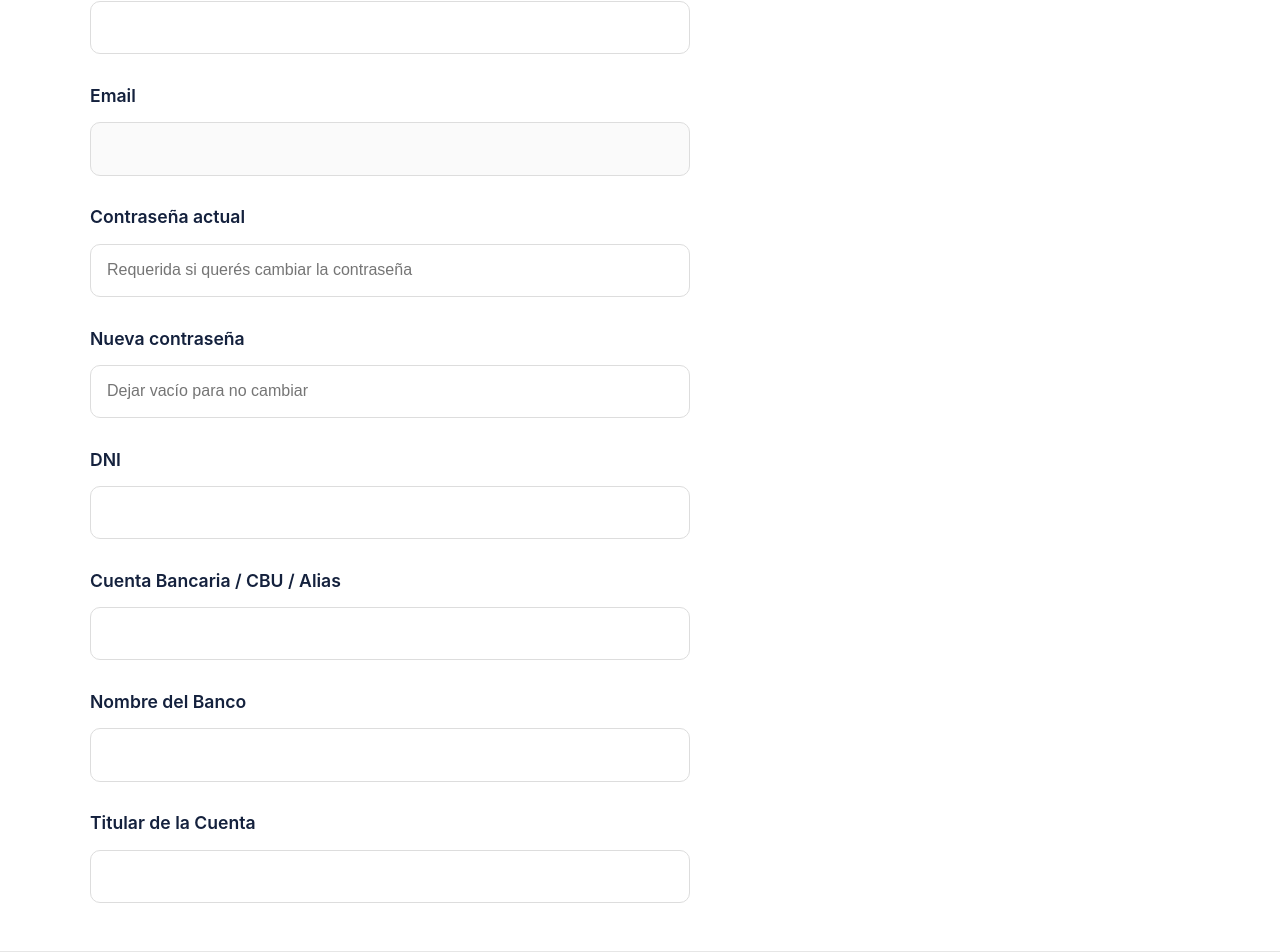
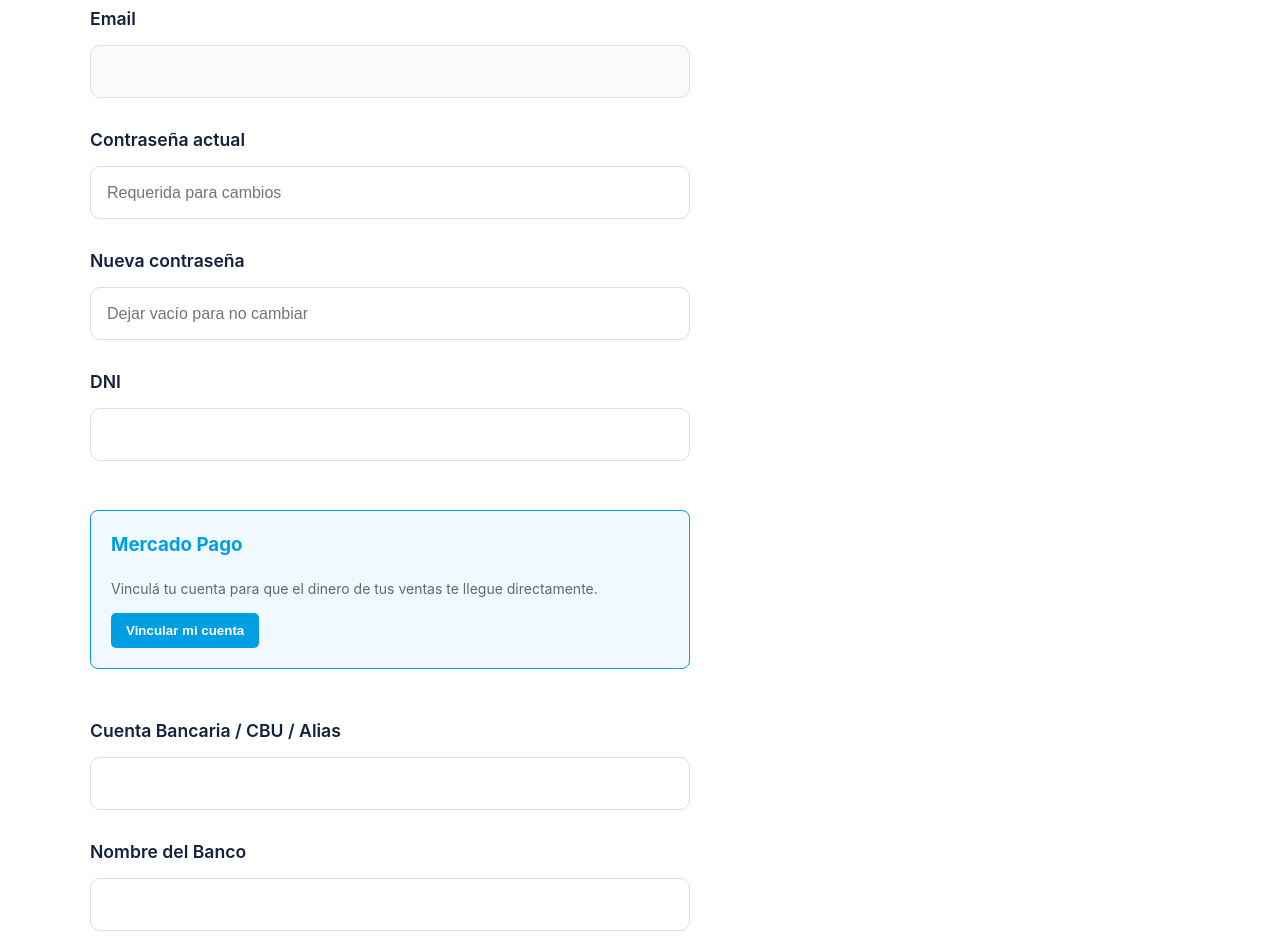
Before and after one commit to IsmaelEnrique/PFC-AIA, a React (Vite) app in the folder frontend/: page /perfil in a window 1280 px wide. Shown: the part 321-1273 px from the top of the page. Built offline with nearby package versions, Linux system fonts and the light colour scheme; no server answers; sample sign-in values are in the browser's storage.

Commit message:
Intento de agregar mercado pago (falta terminar)

```diff
--- a/frontend/src/pages/Perfil.jsx
+++ b/frontend/src/pages/Perfil.jsx
@@ -1,8 +1,9 @@
 import { useState, useEffect } from "react";
-import { useNavigate } from "react-router-dom";
+import { useNavigate, useSearchParams } from "react-router-dom"; // 👈 Agregamos useSearchParams
 
 export default function Perfil() {
   const navigate = useNavigate();
+  const [searchParams] = useSearchParams(); // 👈 Para capturar el estado de la vinculación
   const user = JSON.parse(localStorage.getItem("user"));
 
   const [form, setForm] = useState({
@@ -14,15 +15,22 @@ export default function Perfil() {
     dni: "",
     nombre_banco: "",
     nombre_titular: "",
+    mp_vinculado: false, // 👈 Nuevo estado para saber si ya está vinculado
   });
 
   const [formOriginal, setFormOriginal] = useState(null);
   const [errors, setErrors] = useState({});
   const [success, setSuccess] = useState(false);
+  const [mpStatus, setMpStatus] = useState(null); // 👈 Para mensajes de Mercado Pago
 
   // 🔄 Cargar datos del usuario
   useEffect(() => {
     if (!user) return;
+
+    // Chequeamos si venimos de una redirección de Mercado Pago
+    const status = searchParams.get("status");
+    if (status === "success") setMpStatus("¡Cuenta de Mercado Pago vinculada con éxito!");
+    if (status === "error") setMpStatus("Hubo un error al vincular Mercado Pago.");
 
     fetch(`http://localhost:4000/api/usuarios/${user.id_usuario}`)
       .then(res => res.json())
@@ -37,35 +45,40 @@ export default function Perfil() {
             dni: data.dni || "",
             nombre_banco: data.nombre_banco || "",
             nombre_titular: data.nombre_titular || "",
+            mp_vinculado: !!data.mp_user_id, // 👈 Si existe mp_user_id en la DB, está vinculado
           };
           setForm(datosUsuario);
           setFormOriginal(datosUsuario);
         }
       });
-  }, []);
+  }, [searchParams]);
 
-  // Detectar cambios en el formulario (ignorando contraseñas vacías)
+  // 💳 Función para iniciar vinculación con Mercado Pago
+  const handleVincularMP = () => {
+    const clientId = "7848395303150296"; // Tu ID real
+    const redirectUri = encodeURIComponent("http://localhost:4000/api/pagos/callback");
+    const state = user.id_usuario; // Pasamos el ID para que el backend sepa a quién guardar el token
+
+    const authUrl = `https://auth.mercadopago.com.ar/authorization?client_id=${clientId}&response_type=code&platform_id=mp&redirect_uri=${redirectUri}&state=${state}`;
+
+    window.location.href = authUrl;
+  };
+
+  // Detectar cambios en el formulario
   const cambiosRealizados =
     formOriginal !== null &&
-    (JSON.stringify({ ...form, contrasena_nueva: "", contrasena_anterior: "" }) !==
-    JSON.stringify({ ...formOriginal, contrasena_nueva: "", contrasena_anterior: "" }) ||
+    (JSON.stringify({ ...form, contrasena_nueva: "", contrasena_anterior: "", mp_vinculado: false }) !==
+    JSON.stringify({ ...formOriginal, contrasena_nueva: "", contrasena_anterior: "", mp_vinculado: false }) ||
     form.contrasena_nueva !== "");
 
   const validateForm = () => {
     const newErrors = {};
     if (!form.nombre) newErrors.nombre = "El nombre es obligatorio";
 
-    // Si intenta cambiar contraseña, validar
     if (form.contrasena_nueva) {
-      if (!form.contrasena_anterior) {
-        newErrors.contrasena_anterior = "Debés ingresar tu contraseña actual";
-      }
-      if (form.contrasena_nueva.length < 6) {
-        newErrors.contrasena_nueva = "La nueva contraseña debe tener al menos 6 caracteres";
-      }
-      if (form.contrasena_nueva === form.contrasena_anterior) {
-        newErrors.contrasena_nueva = "La nueva contraseña debe ser diferente";
-      }
+      if (!form.contrasena_anterior) newErrors.contrasena_anterior = "Debés ingresar tu contraseña actual";
+      if (form.contrasena_nueva.length < 6) newErrors.contrasena_nueva = "La nueva contraseña debe tener al menos 6 caracteres";
+      if (form.contrasena_nueva === form.contrasena_anterior) newErrors.contrasena_nueva = "La nueva contraseña debe ser diferente";
     }
 
     setErrors(newErrors);
@@ -75,22 +88,11 @@ export default function Perfil() {
   const handleGuardarCambios = async (e) => {
     e.preventDefault();
     setSuccess(false);
-
-    if (!user) {
-      setErrors({ general: "Debés iniciar sesión" });
-      return;
-    }
-
-    if (!validateForm()) return;
-
-    if (!window.confirm("¿Estás seguro que querés guardar los cambios?")) {
-      return;
-    }
+    if (!user || !validateForm()) return;
+    if (!window.confirm("¿Estás seguro que querés guardar los cambios?")) return;
 
     try {
-      const response = await fetch(
-        "http://localhost:4000/api/usuarios/perfil",
-        {
+      const response = await fetch("http://localhost:4000/api/usuarios/perfil", {
         method: "PUT",
         headers: { "Content-Type": "application/json" },
         body: JSON.stringify({
@@ -103,183 +105,117 @@ export default function Perfil() {
           nombre_banco: form.nombre_banco || null,
           nombre_titular: form.nombre_titular || null,
         }),
-        }
-      );
-
-      const data = await response.json();
+      });
 
       if (!response.ok) {
+        const data = await response.json();
         setErrors({ general: data.error });
         return;
       }
 
-      // Actualizar localStorage
-      localStorage.setItem(
-        "user",
-        JSON.stringify({
-          ...user,
-          nombre_usuario: form.nombre,
-        })
-      );
-
+      localStorage.setItem("user", JSON.stringify({ ...user, nombre_usuario: form.nombre }));
       setFormOriginal({ ...form, contrasena_nueva: "", contrasena_anterior: "" });
       setForm({ ...form, contrasena_nueva: "", contrasena_anterior: "" });
       setSuccess(true);
       setErrors({});
     } catch (error) {
-      console.error("Error:", error);
       setErrors({ general: "No se pudo conectar al servidor" });
     }
   };
 
   return (
-    <>
-
     <section className="panel-page">
       <div className="panel-container">
-          <div
-            className="panel-title"
-            style={{ display: "flex", alignItems: "center", justifyContent: "space-between", gap: "12px" }}
-          >
-            <span>
-              Mi <span className="accent">Perfil</span>
-            </span>
-           <button
-            type="button"
-            className="btn btn-back"
-            onClick={() => navigate("/admin")}
-          >
+        <div className="panel-title" style={{ display: "flex", alignItems: "center", justifyContent: "space-between", gap: "12px" }}>
+          <span>Mi <span className="accent">Perfil</span></span>
+          <button type="button" className="btn btn-back" onClick={() => navigate("/admin")}>
             ← Volver al panel
           </button>
         </div>
 
-          <p className="panel-subtitle">
-            Editá tus datos personales y de cobro
+        {/* 📢 Mensajes de Mercado Pago */}
+        {mpStatus && (
+          <p className={searchParams.get("status") === "success" ? "success-text" : "error-text"}>
+            {mpStatus}
           </p>
+        )}
 
         <form className="panel-form" noValidate>
+          {errors.general && <p className="error-text">{errors.general}</p>}
 
-            {errors.general && (
-              <p className="error-text">{errors.general}</p>
-            )}
-
-            {/* Nombre */}
           <div className="form-group">
             <label>Nombre *</label>
-              <input
-                type="text"
-                value={form.nombre}
-                onChange={e =>
-                  setForm({ ...form, nombre: e.target.value })
-                }
-              />
+            <input type="text" value={form.nombre} onChange={e => setForm({ ...form, nombre: e.target.value })} />
             {errors.nombre && <p className="error-text">{errors.nombre}</p>}
           </div>
 
-            {/* Email */}
           <div className="form-group">
             <label>Email</label>
-              <input
-                type="email"
-                value={form.mail}
-                disabled
-              />
+            <input type="email" value={form.mail} disabled />
           </div>
 
-            {/* Contraseña Anterior */}
           <div className="form-group">
             <label>Contraseña actual</label>
-              <input
-                type="password"
-                placeholder="Requerida si querés cambiar la contraseña"
-                value={form.contrasena_anterior}
-                onChange={e =>
-                  setForm({ ...form, contrasena_anterior: e.target.value })
-                }
-              />
+            <input type="password" placeholder="Requerida para cambios" value={form.contrasena_anterior} onChange={e => setForm({ ...form, contrasena_anterior: e.target.value })} />
             {errors.contrasena_anterior && <p className="error-text">{errors.contrasena_anterior}</p>}
           </div>
 
-            {/* Contraseña Nueva */}
           <div className="form-group">
             <label>Nueva contraseña</label>
-              <input
-                type="password"
-                placeholder="Dejar vacío para no cambiar"
-                value={form.contrasena_nueva}
-                onChange={e =>
-                  setForm({ ...form, contrasena_nueva: e.target.value })
-                }
-              />
+            <input type="password" placeholder="Dejar vacío para no cambiar" value={form.contrasena_nueva} onChange={e => setForm({ ...form, contrasena_nueva: e.target.value })} />
             {errors.contrasena_nueva && <p className="error-text">{errors.contrasena_nueva}</p>}
           </div>
 
-            {/* DNI */}
           <div className="form-group">
             <label>DNI</label>
-              <input
-                type="text"
-                value={form.dni}
-                onChange={e =>
-                  setForm({ ...form, dni: e.target.value })
-                }
-              />
+            <input type="text" value={form.dni} onChange={e => setForm({ ...form, dni: e.target.value })} />
           </div>
 
-            {/* Cuenta Bancaria */}
+          {/* 🔵 SECCIÓN MERCADO PAGO */}
+          <div className="mp-container" style={{ margin: "20px 0", padding: "20px", border: "1px solid #009EE3", borderRadius: "8px", backgroundColor: "#f0f9ff" }}>
+            <h3 style={{ color: "#009EE3", marginTop: 0 }}>Mercado Pago</h3>
+            <p style={{ fontSize: "14px", color: "#666" }}>
+              {form.mp_vinculado
+                ? "✅ Tu cuenta ya está vinculada. Recibirás los pagos de tus ventas aquí."
+                : "Vinculá tu cuenta para que el dinero de tus ventas te llegue directamente."}
+            </p>
+
+            {!form.mp_vinculado && (
+              <button
+                type="button"
+                className="btn-mp"
+                onClick={handleVincularMP}
+                style={{ backgroundColor: "#009EE3", color: "white", padding: "10px 15px", border: "none", borderRadius: "5px", cursor: "pointer", fontWeight: "bold" }}
+              >
+                Vincular mi cuenta
+              </button>
+            )}
+          </div>
+
           <div className="form-group">
             <label>Cuenta Bancaria / CBU / Alias</label>
-              <input
-                type="text"
-                value={form.cta_bancaria}
-                onChange={e =>
-                  setForm({ ...form, cta_bancaria: e.target.value })
-                }
-              />
+            <input type="text" value={form.cta_bancaria} onChange={e => setForm({ ...form, cta_bancaria: e.target.value })} />
           </div>
 
-            {/* Nombre del Banco */}
           <div className="form-group">
             <label>Nombre del Banco</label>
-              <input
-                type="text"
-                value={form.nombre_banco}
-                onChange={e =>
-                  setForm({ ...form, nombre_banco: e.target.value })
-                }
-              />
+            <input type="text" value={form.nombre_banco} onChange={e => setForm({ ...form, nombre_banco: e.target.value })} />
           </div>
 
-            {/* Titular de la Cuenta */}
           <div className="form-group">
             <label>Titular de la Cuenta</label>
-              <input
-                type="text"
-                value={form.nombre_titular}
-                onChange={e =>
-                  setForm({ ...form, nombre_titular: e.target.value })
-                }
-              />
+            <input type="text" value={form.nombre_titular} onChange={e => setForm({ ...form, nombre_titular: e.target.value })} />
           </div>
 
           {cambiosRealizados && (
-              <button
-                type="button"
-                className="btn btn-primary"
-                onClick={handleGuardarCambios}
-              >
+            <button type="button" className="btn btn-primary" onClick={handleGuardarCambios}>
               Guardar cambios
             </button>
           )}
 
-            {success && (
-              <p className="success-text">
-                Perfil actualizado correctamente ✔
-              </p>
-            )}
+          {success && <p className="success-text">Perfil actualizado correctamente ✔</p>}
         </form>
       </div>
     </section>
-    </>
   );
 }
```
Lines whose indentation alone changed are shown as unchanged.
